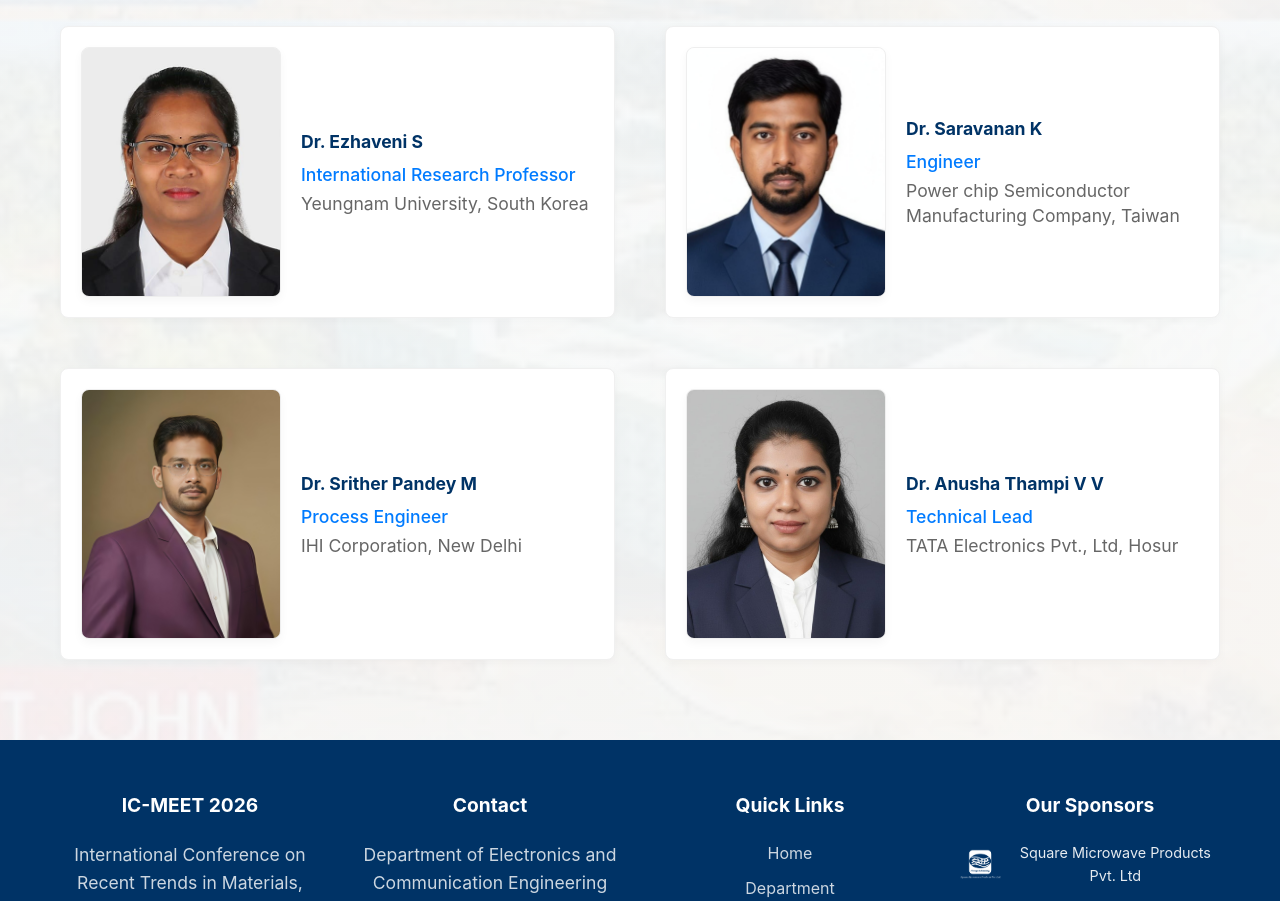
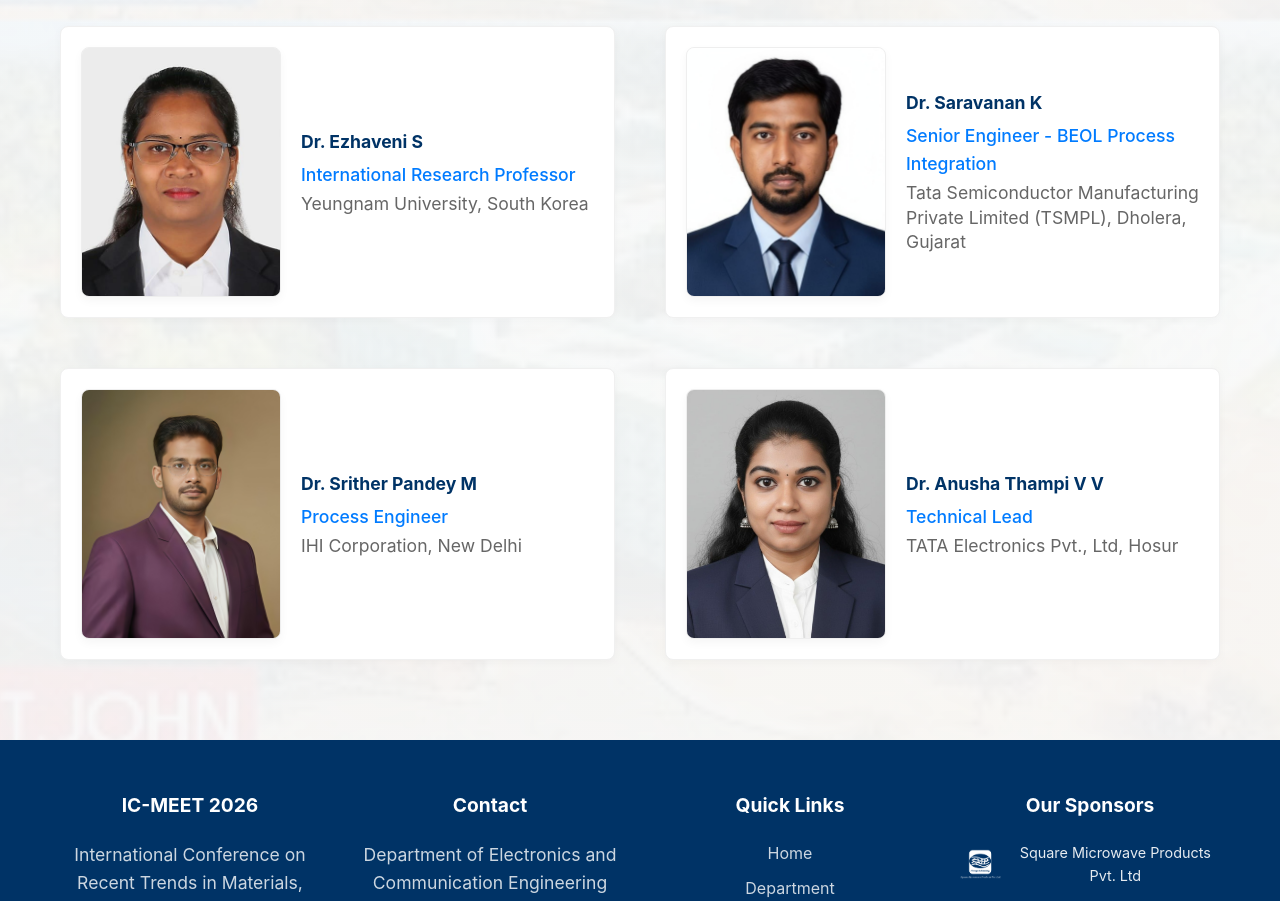
Before and after one commit to Neha-sunil/icmeet2026, a React (Vite) app: page /about in a window 1280 px wide. Shown: the part 1580-2481 px from the top of the page. Built offline with nearby package versions, Linux system fonts and the light colour scheme.

Commit message:
Update Dr. Saravanan K professional details

```diff
--- a/src/data/content.js
+++ b/src/data/content.js
@@ -293,8 +293,8 @@ export const advisoryCommittee = [
     },
     {
         name: "Dr. Saravanan K",
-        role: "Engineer",
-        organization: "Power chip Semiconductor Manufacturing Company, Taiwan",
+        role: "Senior Engineer - BEOL Process Integration",
+        organization: "Tata Semiconductor Manufacturing Private Limited (TSMPL), Dholera, Gujarat",
         image: advisorySaravananImg
     },
     {
```
